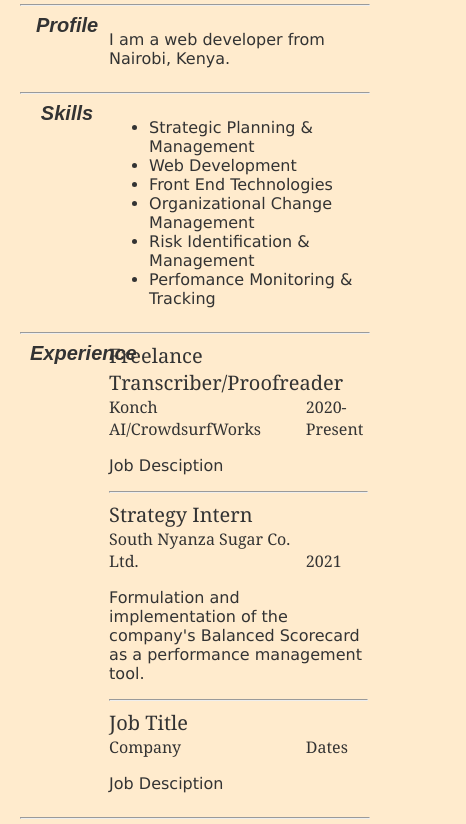
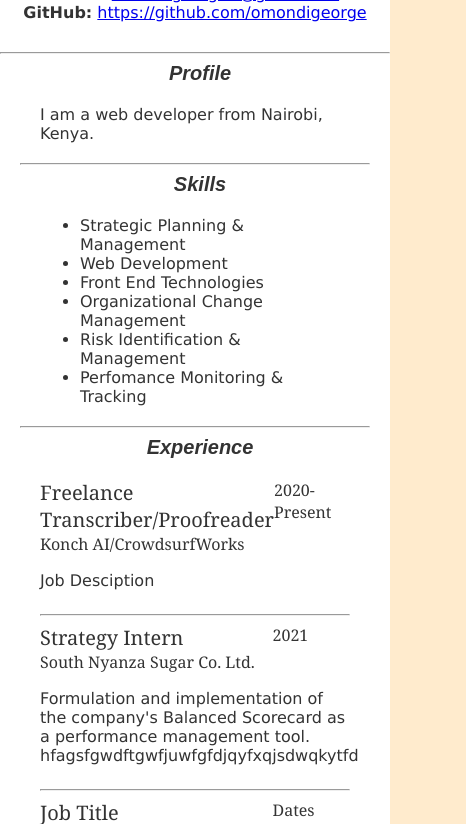
Before and after one commit to omondigeorge/cv, a plain HTML site: page cv.html in a window 390 px wide. Shown: the part 266-1090 px from the top of the page, 466 px wide, since content can reach past the window. Drawn offline with Linux system fonts and the light colour scheme.

Commit message:
Added a responsive css media query

```diff
--- a/cv.html
+++ b/cv.html
@@ -18,6 +18,7 @@
         </ul>
       </div>
     </nav>
+    <div class="paper-background">
       <header id="info">
         <div class="left">
           <h1>George Omondi</h1>
@@ -34,9 +35,10 @@
         </div>
       </header>
 
+      <hr />
+
       <main>
         <section id="profile">
-        <hr />
           <div class="left">
             <h3>Profile</h3>
           </div>
@@ -45,8 +47,9 @@
           </div>
         </section>
 
+        <hr />
+
         <section id="skills">
-        <hr />
           <div class="left">
             <h3>Skills</h3>
           </div>
@@ -62,8 +65,9 @@
           </div>
         </section>
 
+        <hr />
+
         <section id="experience">
-        <hr />
           <div class="left">
             <h3>Experience</h3>
           </div>
@@ -88,8 +92,9 @@
                 <h5>2021</h5>
               </div>
               <p>
-              Formulation and implementation of the company's Balanced Scorecard
-              as a performance management tool.
+                Formulation and implementation of the company's Balanced
+                Scorecard as a performance management tool.
+                hfagsfgwdftgwfjuwfgfdjqyfxqjsdwqkytfd
               </p>
             </div>
             <hr />
@@ -101,13 +106,14 @@
               <div class="work-title-right">
                 <h5>Dates</h5>
               </div>
-            <p>Job Desciption</p>
+              <p class="">Job Desciption</p>
             </div>
           </div>
         </section>
 
+        <hr />
+
         <section id="education">
-        <hr />
           <div class="left">
             <h3>Education</h3>
           </div>
@@ -132,7 +138,6 @@
           </div>
         </section>
       </main>
-
-    <!--Testing git-->
+    </div>
   </body>
 </html>
--- a/styles.css
+++ b/styles.css
@@ -118,27 +118,18 @@ h5 {
            CV
 *********************************************/
 
-/* DISPLAY */
-.left {
-  display: inline-block;
-  width: 49%;
-  vertical-align: top;
+#info,
+main {
+  max-width: 1000px;
+  padding: 0 20px;
 }
 
-.right {
-  display: inline-block;
-  width: 49%;
+#info {
+  margin: 30px auto;
 }
 
-section .left {
-  display: inline-block;
-  width: 24%;
-  vertical-align: top;
-}
-
-section .right {
-  display: inline-block;
-  width: 74%;
+main {
+  margin: 0 auto;
 }
 
 #info h1 {
@@ -148,20 +139,53 @@ section .right {
 #info h2 {
   margin: 0;
 }
-
-#info .right {
-  vertical-align: bottom;
-  text-align: right;
+.paper-background {
+  background-color: white;
+  max-width: 1000px;
+  margin: 20px auto;
+  padding: 20px auto;
 }
 
-.work-title-left {
-  display: inline-block;
-  width: 74%;
+/* DISPLAY */
+@media screen and (max-width: 799px) {
+  #info .left {
+    text-align: center;
+  }
+  #info .right {
+    text-align: center;
+    margin-top: 20px;
+  }
+  section .right {
+    margin: 20px;
+  }
+  section h3 {
+    font-weight: bold;
+  }
+}
+@media screen and (min-width: 800px) {
+  #info {
+    display: grid;
+    grid-template-columns: 1fr 1fr;
+  }
+
+  #info .right {
+    align-self: end;
+    text-align: right;
+  }
+
+  section {
+    display: grid;
+    grid-template-columns: 200px 1fr;
+  }
 }
 
-.work-title-right {
-  display: inline-block;
-  width: 24%;
+.work-item {
+  display: grid;
+  grid-template-columns: 3fr 1fr;
+}
+
+.work-item p {
+  grid-area: 2 / 1 / 3/ 3;
 }
 
 /*********************************************
@@ -233,7 +257,6 @@ h3 {
   font-weight: bold;
 }
 
-
 /*********************************************
            CONTACT
 *********************************************/
```
Lines whose indentation alone changed are shown as unchanged.
